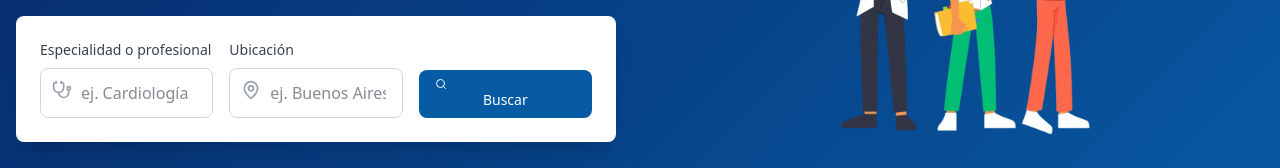
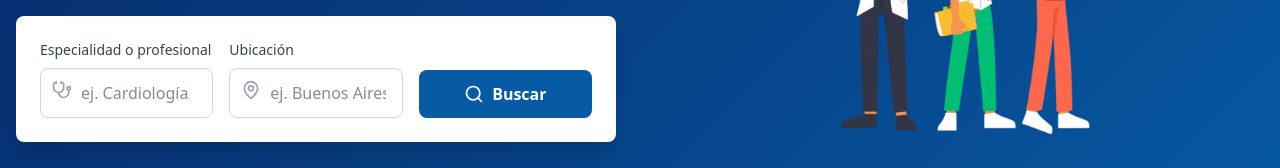
Before and after one commit to A-Confirmar/MediTurnos, a React (Vite) app: page / in a window 1280 px wide. Shown: the part 362-530 px from the top of the page. Built offline with nearby package versions, Linux system fonts and the light colour scheme.

Commit message:
cambio de boton

```diff
--- a/src/pages/Home/Home.tsx
+++ b/src/pages/Home/Home.tsx
@@ -137,14 +137,35 @@ const Home: React.FC = () => {
                   </div>
 
                   <div className="md:col-span-1 flex items-end">
-                    <Button
-                      variant="default"
-                      className="w-full py-2 text-sm font-medium"
+                    <button
                       type="submit"
+                      style={{
+                        padding: '0.75rem 2rem',
+                        backgroundColor: COLORS.PRIMARY_MEDIUM,
+                        color: COLORS.WHITE,
+                        border: 'none',
+                        borderRadius: '8px',
+                        fontSize: '1rem',
+                        fontWeight: '600',
+                        cursor: 'pointer',
+                        display: 'flex',
+                        alignItems: 'center',
+                        gap: '0.5rem',
+                        transition: 'background-color 0.2s',
+                        whiteSpace: 'nowrap',
+                        width: '100%',
+                        justifyContent: 'center'
+                      }}
+                      onMouseEnter={(e) => {
+                        e.currentTarget.style.backgroundColor = COLORS.PRIMARY_DARK;
+                      }}
+                      onMouseLeave={(e) => {
+                        e.currentTarget.style.backgroundColor = COLORS.PRIMARY_MEDIUM;
+                      }}
                     >
-                      <Search className="w-3 h-3 mr-1" />
+                      <Search size={20} />
                       Buscar
-                    </Button>
+                    </button>
                   </div>
                 </div>
               </form>
```
